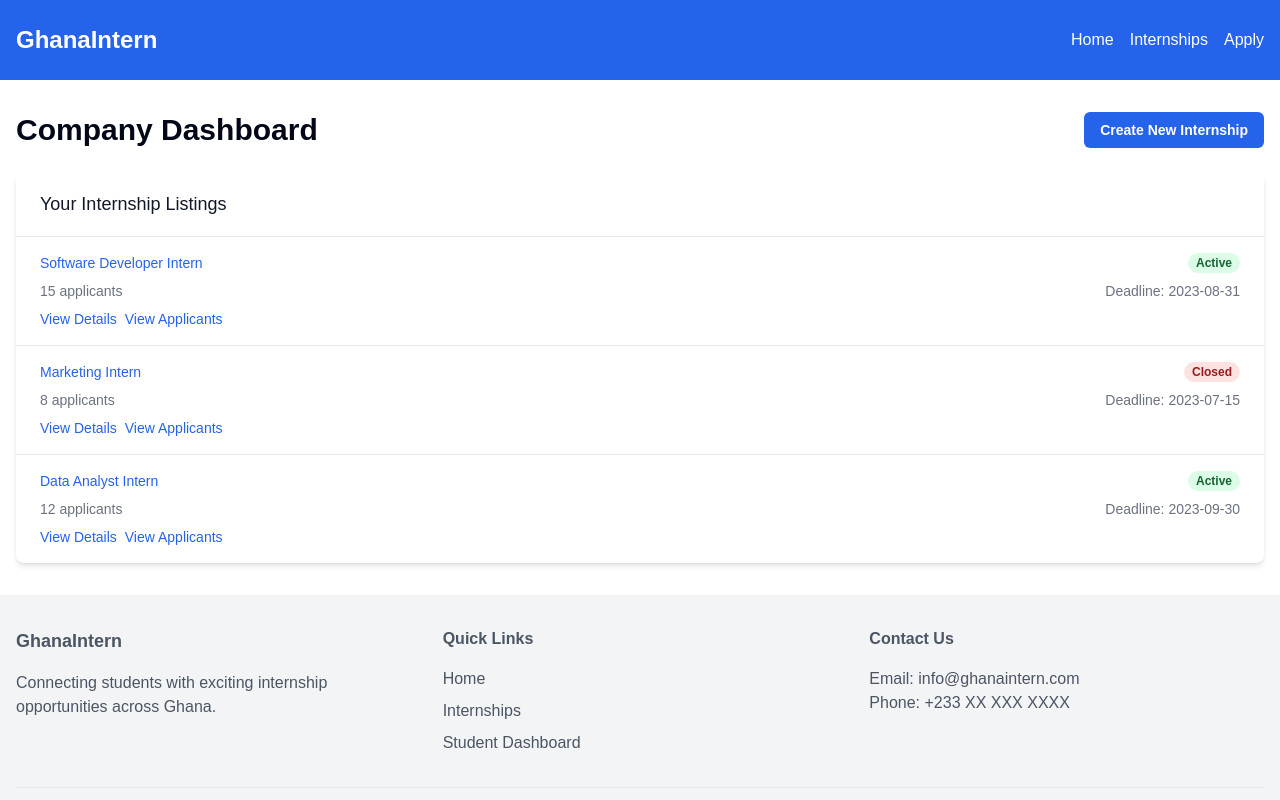
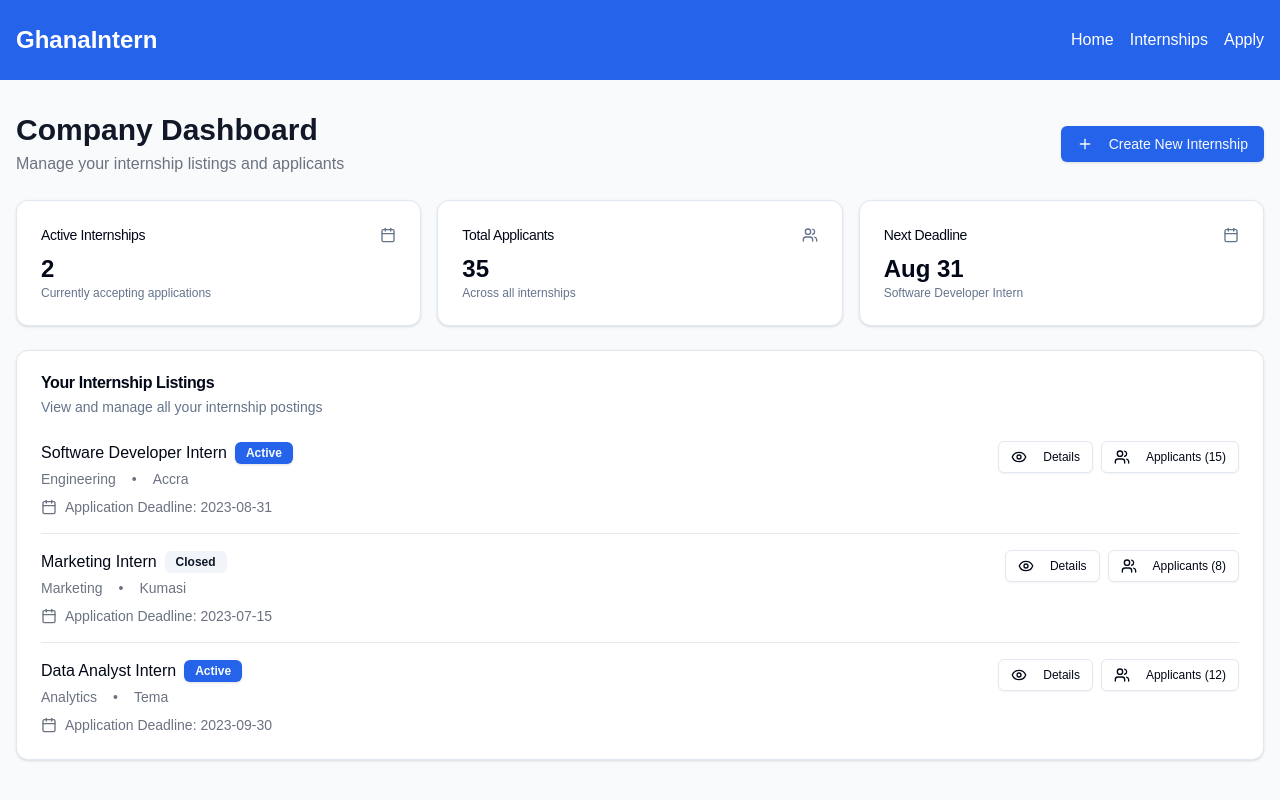
Before and after one commit to harryyking/InternWithUs, a Next.js app: page /admin in a window 1280 px wide. Shown: the top 800 px of the page. Built offline with nearby package versions, Linux system fonts and the light colour scheme; a web font is replaced by a local one.

Commit message:
enhanced apply admin

```diff
--- a/app/admin/page.tsx
+++ b/app/admin/page.tsx
@@ -2,73 +2,165 @@
 
 import { useState } from "react"
 import Link from "next/link"
+import { Plus, Users, Calendar, ExternalLink, Eye, ChevronRight } from "lucide-react"
+import {
+  Card,
+  CardContent,
+  CardDescription,
+  CardHeader,
+  CardTitle,
+} from "@/components/ui/card"
+import { Button } from "@/components/ui/button"
+import { Badge } from "@/components/ui/badge"
 
 // Mock data for company internships
 const mockInternships = [
-  { id: 1, title: "Software Developer Intern", applicants: 15, status: "Active", deadline: "2023-08-31" },
-  { id: 2, title: "Marketing Intern", applicants: 8, status: "Closed", deadline: "2023-07-15" },
-  { id: 3, title: "Data Analyst Intern", applicants: 12, status: "Active", deadline: "2023-09-30" },
+  {
+    id: 1,
+    title: "Software Developer Intern",
+    applicants: 15,
+    status: "Active",
+    deadline: "2023-08-31",
+    department: "Engineering",
+    location: "Accra"
+  },
+  {
+    id: 2,
+    title: "Marketing Intern",
+    applicants: 8,
+    status: "Closed",
+    deadline: "2023-07-15",
+    department: "Marketing",
+    location: "Kumasi"
+  },
+  {
+    id: 3,
+    title: "Data Analyst Intern",
+    applicants: 12,
+    status: "Active",
+    deadline: "2023-09-30",
+    department: "Analytics",
+    location: "Tema"
+  },
 ]
 
 export default function CompanyDashboard() {
   const [internships, setInternships] = useState(mockInternships)
 
+  // Calculate dashboard stats
+  const activeInternships = internships.filter(i => i.status === "Active").length
+  const totalApplicants = internships.reduce((sum, i) => sum + i.applicants, 0)
+
   return (
-    <div className="container mx-auto px-4 py-8">
-      <div className="flex justify-between items-center mb-6">
-        <h1 className="text-3xl font-bold">Company Dashboard</h1>
-        <Link
-          href="/company/create-internship"
-          className="bg-blue-600 text-white px-4 py-2 rounded-md text-sm font-semibold hover:bg-blue-700 transition-colors"
-        >
+    <div className="min-h-screen bg-gray-50">
+      <div className="container mx-auto px-4 py-8 space-y-6">
+        {/* Header */}
+        <div className="flex flex-col sm:flex-row justify-between items-start sm:items-center gap-4">
+          <div>
+            <h1 className="text-3xl font-bold text-gray-900">Company Dashboard</h1>
+            <p className="text-gray-500 mt-1">Manage your internship listings and applicants</p>
+          </div>
+          <Link href="/company/create-internship">
+            <Button>
+              <Plus className="mr-2 h-4 w-4" />
               Create New Internship
+            </Button>
           </Link>
         </div>
-      <div className="bg-white shadow-md rounded-lg overflow-hidden">
-        <div className="px-4 py-5 sm:px-6">
-          <h2 className="text-lg leading-6 font-medium text-gray-900">Your Internship Listings</h2>
+
+        {/* Stats Overview */}
+        <div className="grid gap-4 md:grid-cols-3">
+          <Card>
+            <CardHeader className="flex flex-row items-center justify-between space-y-0 pb-2">
+              <CardTitle className="text-sm font-medium">Active Internships</CardTitle>
+              <Calendar className="h-4 w-4 text-muted-foreground" />
+            </CardHeader>
+            <CardContent>
+              <div className="text-2xl font-bold">{activeInternships}</div>
+              <p className="text-xs text-muted-foreground">
+                Currently accepting applications
+              </p>
+            </CardContent>
+          </Card>
+          <Card>
+            <CardHeader className="flex flex-row items-center justify-between space-y-0 pb-2">
+              <CardTitle className="text-sm font-medium">Total Applicants</CardTitle>
+              <Users className="h-4 w-4 text-muted-foreground" />
+            </CardHeader>
+            <CardContent>
+              <div className="text-2xl font-bold">{totalApplicants}</div>
+              <p className="text-xs text-muted-foreground">
+                Across all internships
+              </p>
+            </CardContent>
+          </Card>
+          <Card>
+            <CardHeader className="flex flex-row items-center justify-between space-y-0 pb-2">
+              <CardTitle className="text-sm font-medium">Next Deadline</CardTitle>
+              <Calendar className="h-4 w-4 text-muted-foreground" />
+            </CardHeader>
+            <CardContent>
+              <div className="text-2xl font-bold">Aug 31</div>
+              <p className="text-xs text-muted-foreground">
+                Software Developer Intern
+              </p>
+            </CardContent>
+          </Card>
         </div>
-        <div className="border-t border-gray-200">
-          <ul className="divide-y divide-gray-200">
+
+        {/* Internship Listings */}
+        <Card>
+          <CardHeader>
+            <CardTitle>Your Internship Listings</CardTitle>
+            <CardDescription>
+              View and manage all your internship postings
+            </CardDescription>
+          </CardHeader>
+          <CardContent>
+            <div className="divide-y divide-gray-200">
               {internships.map((internship) => (
-              <li key={internship.id} className="px-4 py-4 sm:px-6">
-                <div className="flex items-center justify-between">
-                  <div className="text-sm font-medium text-blue-600 truncate">{internship.title}</div>
-                  <div className="ml-2 flex-shrink-0 flex">
-                    <span
-                      className={`px-2 inline-flex text-xs leading-5 font-semibold rounded-full
-                      ${internship.status === "Active" ? "bg-green-100 text-green-800" : "bg-red-100 text-red-800"}`}
+                <div
+                  key={internship.id}
+                  className="py-4 first:pt-0 last:pb-0"
                 >
+                  <div className="flex items-start justify-between">
+                    <div className="space-y-1">
+                      <div className="flex items-center gap-2">
+                        <h3 className="font-medium">{internship.title}</h3>
+                        <Badge variant={internship.status === "Active" ? "default" : "secondary"}>
                           {internship.status}
-                    </span>
+                        </Badge>
+                      </div>
+                      <div className="flex items-center gap-4 text-sm text-gray-500">
+                        <span>{internship.department}</span>
+                        <span>•</span>
+                        <span>{internship.location}</span>
                       </div>
                     </div>
-                <div className="mt-2 sm:flex sm:justify-between">
-                  <div className="sm:flex">
-                    <p className="flex items-center text-sm text-gray-500">{internship.applicants} applicants</p>
-                  </div>
-                  <div className="mt-2 flex items-center text-sm text-gray-500 sm:mt-0">
-                    <p>Deadline: {internship.deadline}</p>
+                    <div className="flex items-center gap-2">
+                      <Button variant="outline" size="sm" asChild>
+                        <Link href={`/company/internship/${internship.id}`}>
+                          <Eye className="mr-2 h-4 w-4" />
+                          Details
+                        </Link>
+                      </Button>
+                      <Button variant="outline" size="sm" asChild>
+                        <Link href={`/company/internship/${internship.id}/applicants`}>
+                          <Users className="mr-2 h-4 w-4" />
+                          Applicants ({internship.applicants})
+                        </Link>
+                      </Button>
                     </div>
                   </div>
-                <div className="mt-2 flex space-x-2">
-                  <Link
-                    href={`/company/internship/${internship.id}`}
-                    className="text-blue-600 hover:text-blue-800 text-sm font-medium"
-                  >
-                    View Details
-                  </Link>
-                  <Link
-                    href={`/company/internship/${internship.id}/applicants`}
-                    className="text-blue-600 hover:text-blue-800 text-sm font-medium"
-                  >
-                    View Applicants
-                  </Link>
+                  <div className="mt-2 flex items-center text-sm text-gray-500">
+                    <Calendar className="mr-2 h-4 w-4" />
+                    Application Deadline: {internship.deadline}
                   </div>
-              </li>
+                </div>
               ))}
-          </ul>
             </div>
+          </CardContent>
+        </Card>
       </div>
     </div>
   )
--- /dev/null
+++ b/components/ui/textarea.tsx
@@ -0,0 +1,22 @@
+import * as React from "react"
+
+import { cn } from "@/lib/utils"
+
+const Textarea = React.forwardRef<
+  HTMLTextAreaElement,
+  React.ComponentProps<"textarea">
+>(({ className, ...props }, ref) => {
+  return (
+    <textarea
+      className={cn(
+        "flex min-h-[60px] w-full rounded-md border border-input bg-transparent px-3 py-2 text-base shadow-sm placeholder:text-muted-foreground focus-visible:outline-none focus-visible:ring-1 focus-visible:ring-ring disabled:cursor-not-allowed disabled:opacity-50 md:text-sm",
+        className
+      )}
+      ref={ref}
+      {...props}
+    />
+  )
+})
+Textarea.displayName = "Textarea"
+
+export { Textarea }
```
Also changed, not shown: app/apply/page.tsx (+198 -86 lines). Lines whose indentation alone changed are shown as unchanged.
